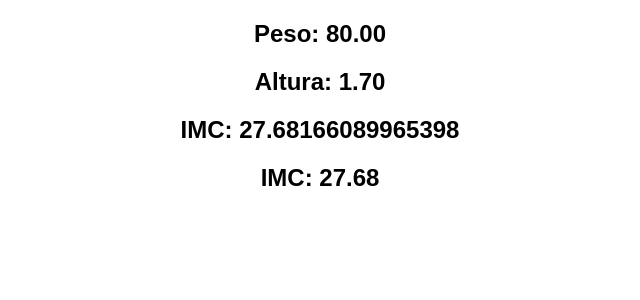
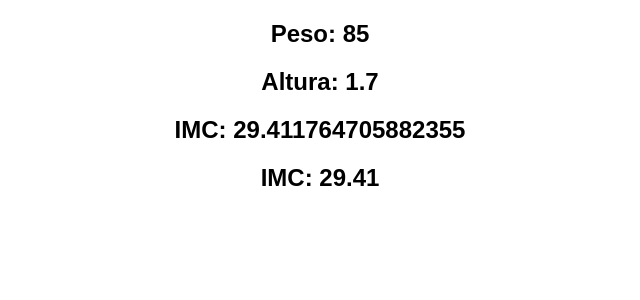
Before and after one commit to PauloAragaodeAzevedoNeto/DesenvolvimentoWeb, a React (Create React App) app: page / in a window 1280 px wide. Shown: the top 300 px of the page, without its empty margins (320-960 px from the left). Built offline with nearby package versions, Linux system fonts and the light colour scheme.

Commit message:
IMCfuncao

```diff
--- a/src/App.js
+++ b/src/App.js
@@ -1,5 +1,6 @@
 import HelloWorld from "./components/HelloWorld";
 import IMC from "./components/IMC/IMC";
+import IMCfuncao from "./components/IMC/IMCfuncao";
 import MeusDados from "./components/MeusDados";
 import MeusDadosProps from "./components/MeusDadosProps";
 import Recursividade from "./components/Recursividade";
@@ -8,7 +9,7 @@ import "./styles.css";
 export default function App() {
   return (
     <div className="App">
-      <IMC peso="80.00" altura="1.70" />
+      <IMCfuncao peso={85.0} altura={1.7} />
     </div>
   );
 }
--- /dev/null
+++ b/src/components/IMC/IMCfuncao.jsx
@@ -0,0 +1,20 @@
+import React from "react";
+import { render } from "react-dom";
+
+const IMCfuncao = (props) => {
+  const imc = calculaIMC(props.peso, props.altura);
+  const { peso, altura } = props;
+
+  function calculaIMC(peso, altura) {
+    return peso / (altura * altura);
+  }
+  return (
+    <div>
+      <h2>Peso: {peso}</h2>
+      <h2>Altura: {altura}</h2>
+      <h2>IMC: {imc}</h2>
+      <h2>IMC: {imc.toFixed(2)}</h2>
+    </div>
+  );
+};
+export default IMCfuncao;
```
